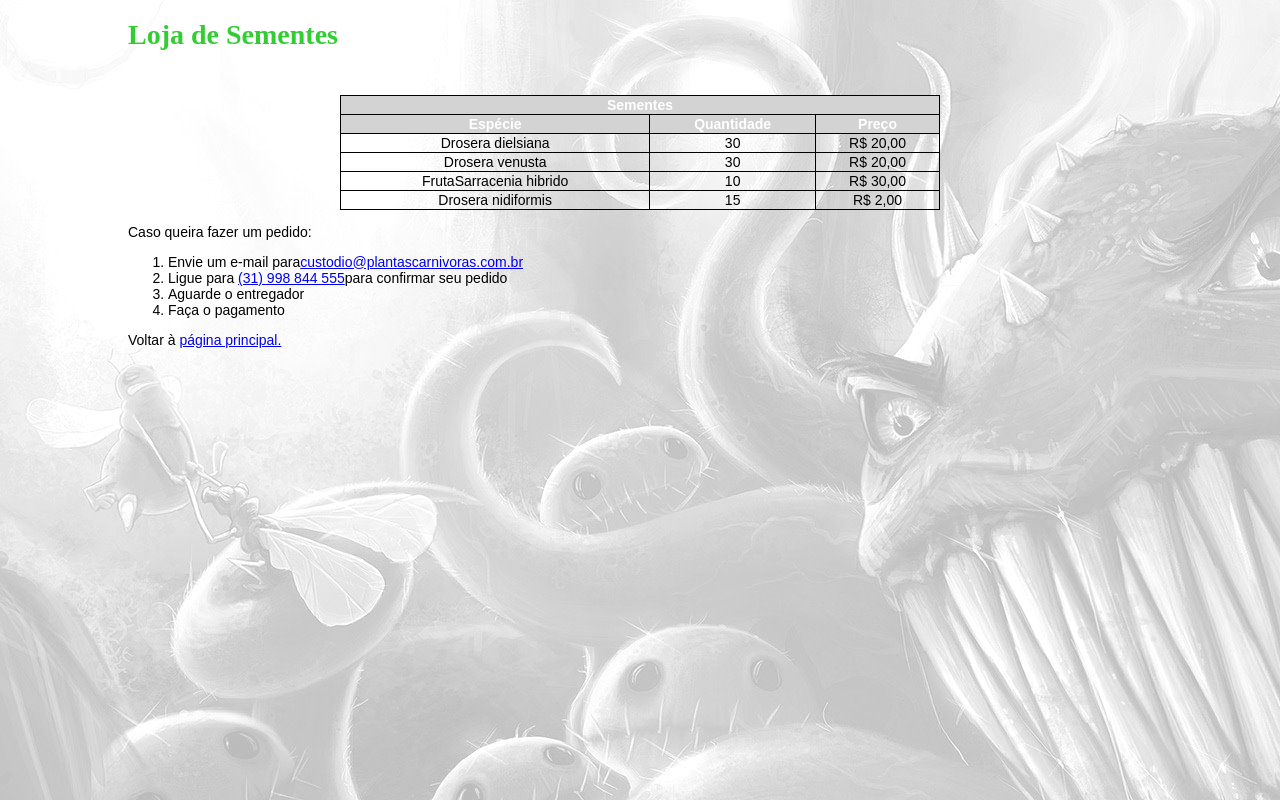
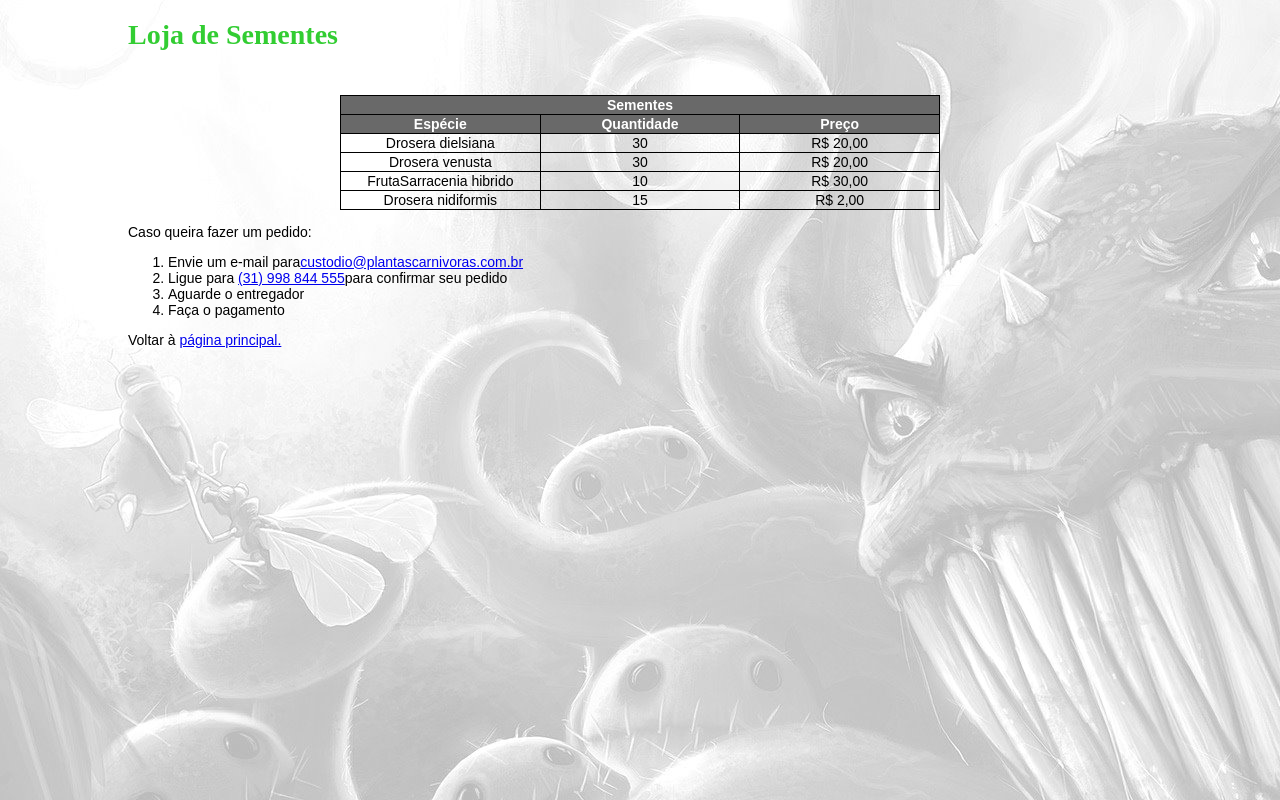
Before and after one commit to lucasAlex-sys/cefet-web-piranha-plant, a plain HTML site: page src/pages/loja.html in a window 1280 px wide. Drawn offline with Linux system fonts and the light colour scheme.

```diff
--- a/src/css/estilos-loja.css
+++ b/src/css/estilos-loja.css
@@ -24,6 +24,13 @@
 
   }
 
-  th,td {
+  th {
     border: 1px solid black;
+    background-color: #696969;
+    width: 33%;
+
   }
+  td{
+    border: 1px solid black;
+
+  }
```
Also changed, not shown: src/index.html (renamed from src/pages/index.html).
